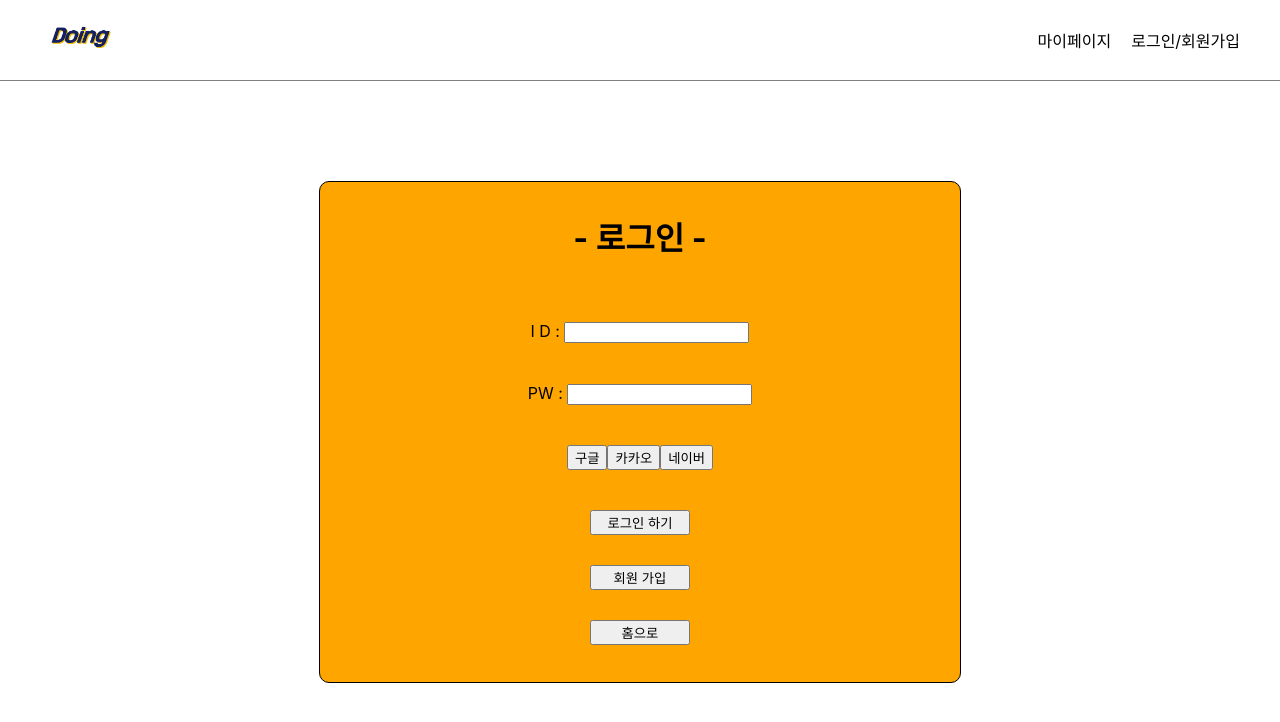
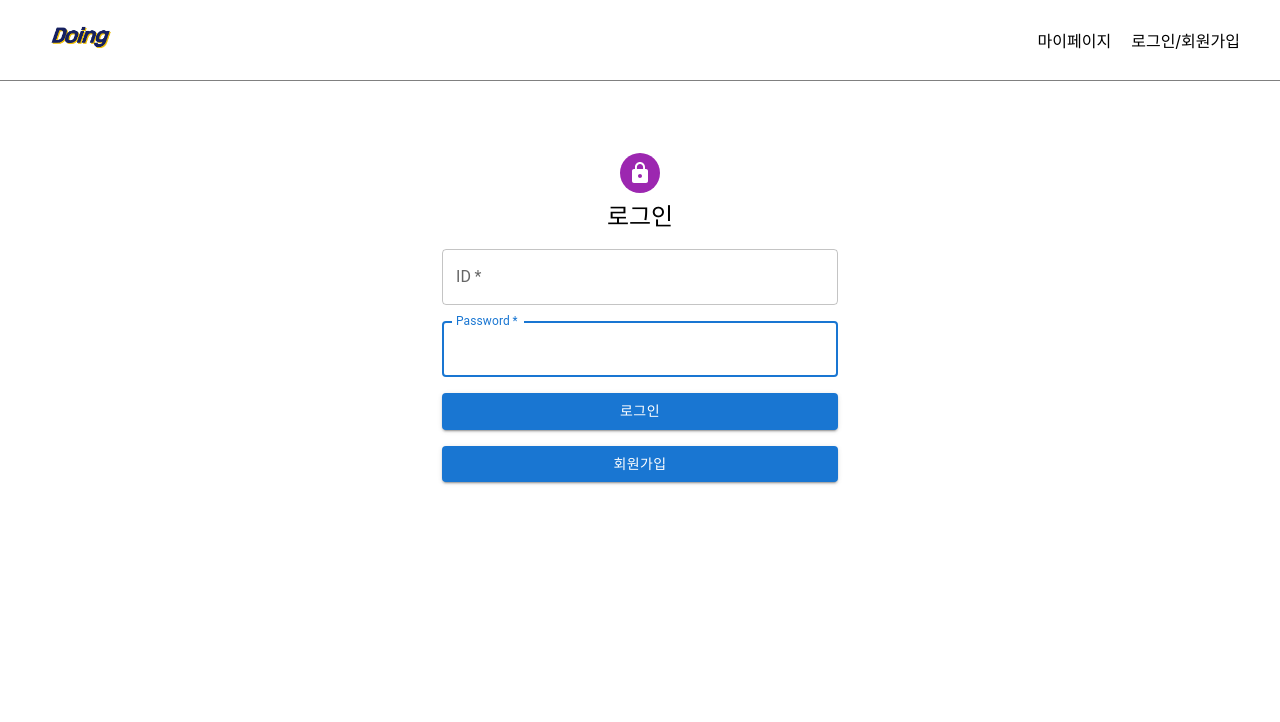
Before and after one commit to IngJun/doing_front, a React (Create React App) app: page /login in a window 1280 px wide. Shown: the top 722 px of the page. Built offline with nearby package versions, Linux system fonts and the light colour scheme.

Commit message:
#2 refactor 뷰 수정

```diff
--- a/package.json
+++ b/package.json
@@ -5,6 +5,7 @@
   "dependencies": {
     "@emotion/react": "^11.10.0",
     "@emotion/styled": "^11.10.0",
+    "@mui/icons-material": "^5.8.4",
     "@mui/material": "^5.10.0",
     "@reduxjs/toolkit": "^1.8.4",
     "@testing-library/jest-dom": "^5.16.5",
--- a/src/components/login/login/Login.js
+++ b/src/components/login/login/Login.js
@@ -1,7 +1,19 @@
 import React from "react";
-import { MainWarp, ButtonGroup } from "./style"
 import { Link, useNavigate } from "react-router-dom";
+import { FormControlLabel, TextField, Checkbox, Button, Typography, Avatar, Box, Container } from "@mui/material";
+import { useState } from "react";
+import { Lock } from "@mui/icons-material";
 const Login = ({ clickbtn }) => {
+
+
+    const [userInfo, setUserInfo] = useState({
+        id: "",
+        password: ""
+    });
+
+    const onChangeHandler = (e) => {
+        setUserInfo({ ...userInfo, [e.target.name]: e.target.value })
+    }
 
     const navigate = useNavigate();
 
@@ -9,29 +21,31 @@ const Login = ({ clickbtn }) => {
         navigate('/');
     }
 
+
+    const postLogin = () => {
+        if (userInfo.id === "" || userInfo.password === "") {
+            alert("아이디와 비밀번호를 입력해주세요.");
+        } else {
+            alert(`ID : ${userInfo.id} PW : ${userInfo.password}`);
+        }
+    }
+
     return (
-        <MainWarp>
-            <h1>- 로그인 -</h1>
-            <div>
-                <label>I D : </label>
-                <input></input>
-            </div>
-            <div>
-                <label>PW : </label>
-                <input></input>
-            </div>
-            <div>
-                <button>구글</button>
-                <button>카카오</button>
-                <button>네이버</button>
-            </div>
-            <ButtonGroup>
-                <button>로그인 하기</button>
-                <button onClick={clickbtn}>회원 가입</button>
-                <button onClick={goToHome}>홈으로</button>
-            </ButtonGroup>
+        <Container component="main" maxWidth="xs">
+            <Box sx={{ marginTop: 8, display: 'flex', flexDirection: 'column', alignItems: 'center' }}>
+                <Avatar sx={{ m: 1, bgcolor: 'secondary.main' }}>
+                    <Lock />
+                </Avatar>
+                <Typography component='h1' variant='h5' align="center" sx={{ mb: 2 }}>로그인</Typography>
 
-        </MainWarp >
+                <TextField label="ID" name="id" autoComplete="ID" required fullWidth autoFocus sx={{ mb: 2 }} onChange={onChangeHandler} />
+                <TextField label="Password" type="password" name="password" autoComplete="current-password" sx={{ mb: 2 }} required fullWidth autoFocus onChange={onChangeHandler} />
+
+                {/* <FormControlLabel control={<Checkbox value="remember" color="primary" />} label="Remember Me" /> */}
+                <Button type="submit" fullWidth variant="contained" color="primary" sx={{ mb: 2 }} onClick={postLogin}>로그인</Button>
+                <Button type="submit" fullWidth variant="contained" color="primary" onClick={clickbtn}>회원가입</Button>
+            </Box>
+        </Container>
     );
 
 }
--- a/src/components/login/login/style.js
+++ b/src/components/login/login/style.js
@@ -5,17 +5,5 @@ padding : 10px;
 display:flex;
 flex-direction : column;
 align-items:center;
-gap: 40px;
+
 `;
-
-export const ButtonGroup = styled.div`
-display:flex;
-flex-direction: column;
-
-button{
-    margin:auto;
-  width: 100px;
-}
-width: 50%;
-gap: 30px;
-`;
--- a/src/components/login/signin/Signin.js
+++ b/src/components/login/signin/Signin.js
@@ -1,39 +1,49 @@
 import React from "react";
-import { MainWarp } from "./style"
+import { FormControlLabel, TextField, Checkbox, Button, Typography, Avatar, Container, Box, Grid } from "@mui/material";
+import { Lock } from "@mui/icons-material";
+import { useState } from "react";
 const Signin = ({ clickbtn }) => {
 
+    const [userInfo, setUserInfo] = useState({
+        id: "",
+        password: "",
+    });
+
+    const onChangeHandler = (e) => {
+        setUserInfo({ ...userInfo, [e.target.name]: e.target.value })
+    }
+
+    const checkID = () => {
+        if (userInfo.id === "") { alert("아이디를 입력하세요!") }
+        else {
+            alert(`${userInfo.id}는 사용가능한 아이디입니다.`);
+        }
+    }
+
+
     return (
-        <MainWarp>
-            <h1>-회원가입-</h1>
-            <div>
-                <label>I   D :
-                    <input type="text" />
-                </label>
-                <button>확인</button>
-                <p>사용할 수 있는 아이디입니다.</p>
-            </div>
-            <div>
-                <label>PW :
-                    <input type="password" />
-                </label>
-                <p>사용 가능한 비밀번호 입니다.</p>
-            </div>
-            <div>
-                <label>PW :
-                    <input type="password" />
-                </label>
-                <p>비밀 번호가 일치하지 않습니다</p>
-            </div>
-            <div>
-                <label>닉네임 :
-                    <input type="text" />
-                </label>
-            </div>
-            <div>
-                <button onClick={clickbtn}>회원가입</button>
-                <button onClick={clickbtn}>취소</button>
-            </div>
-        </MainWarp>
+        <Container component="main" maxWidth="xs">
+            <Box sx={{ marginTop: 8, display: 'flex', flexDirection: 'column', alignItems: 'center' }}>
+                <Avatar sx={{ m: 1, bgcolor: 'secondary.main' }}>
+                    <Lock />
+                </Avatar>
+                <Typography component='h1' variant='h5' align="center" sx={{ mb: 2 }}>회원가입</Typography>
+
+                <Grid container spacing={3}>
+                    <Grid item xs={9}>
+                        <TextField label="ID" name="id" autoComplete="ID" required fullWidth autoFocus sx={{ mb: 2 }} onChange={onChangeHandler} />
+                    </Grid>
+                    <Grid item xs={3}>
+                        <Button type="submit" fullWidth variant="contained" color="primary" sx={{ height: "80%" }} onClick={checkID}>확인</Button>
+                    </Grid>
+                </Grid>
+                <TextField label="Password" type="password" name="password" autoComplete="current-password" sx={{ mb: 2 }} required fullWidth autoFocus onChange={onChangeHandler} />
+
+                {/* <FormControlLabel control={<Checkbox value="remember" color="primary" />} label="Remember Me" /> */}
+                <Button type="submit" fullWidth variant="contained" color="primary" sx={{ mb: 2 }} onClick={() => { alert("회원가입 정보 post") }}  >가입하기</Button>
+                <Button type="submit" fullWidth variant="contained" color="primary" onClick={clickbtn}>취소</Button>
+            </Box>
+        </Container>
     );
 }
 
--- a/src/components/login/signin/style.js
+++ b/src/components/login/signin/style.js
@@ -4,5 +4,5 @@ export const MainWarp = styled.div`
 display:flex;
 flex-direction: column;
 align-items:center;
-gap : 20px;
+padding:10px;
 `;
--- a/src/pages/login/Loginpage.js
+++ b/src/pages/login/Loginpage.js
@@ -13,9 +13,9 @@ const Loginpage = () => {
     return (
         <div>
             <Header />
-            <MainWarp>
-                {!isSignIn ? <Login clickbtn={clickbtn} /> : <Signin clickbtn={clickbtn} />}
-            </MainWarp>
+
+            {!isSignIn ? <Login clickbtn={clickbtn} /> : <Signin clickbtn={clickbtn} />}
+
         </div>
     );
 }
```
Also changed, not shown: 1 other file (tests, documents, lock files or other folders).
